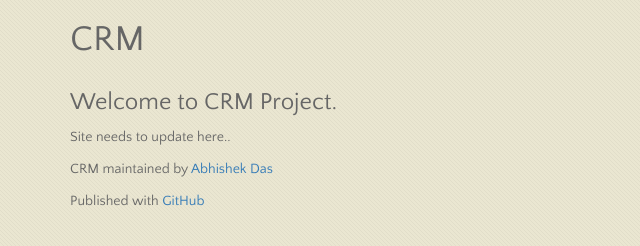
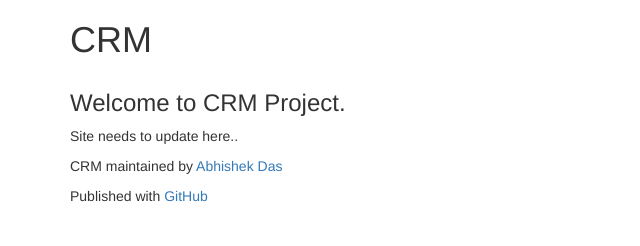
Before and after one commit to abhi-das/CRM_APP, a plain HTML site: page index.html in a window 1280 px wide. Shown: the whole page, without its empty margins (0-640 px from the left). Drawn offline with nearby package versions, Linux system fonts and the light colour scheme; some packages are replaced by stand-ins of ours; files that its build step writes are made by us from their sources.

Commit message:
added default styles.css

```diff
--- a/index.html
+++ b/index.html
@@ -6,7 +6,8 @@
 		<meta http-equiv="X-UA-Compatible" content="chrome=1">
 		<meta name="viewport" content="width=device-width, initial-scale=1, maximum-scale=1" />
 		<link rel="stylesheet" type="text/css" media="screen" href="css/bootstrap.min.css">
-		<link rel="stylesheet" type="text/css" media="screen" href="stylesheets/fonts.css">
+
+		<link rel="stylesheet" type="text/css" media="screen" href="css/styles.css">
 
 		<title>CRM</title>
 	</head>
```
